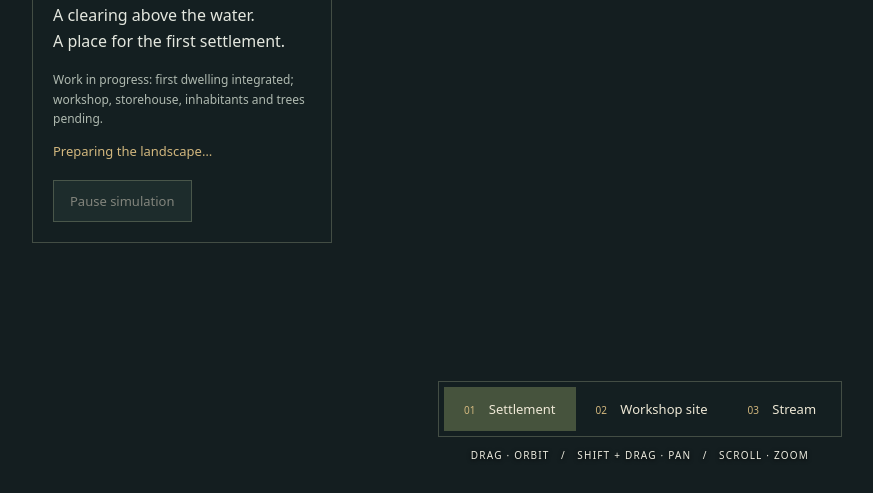
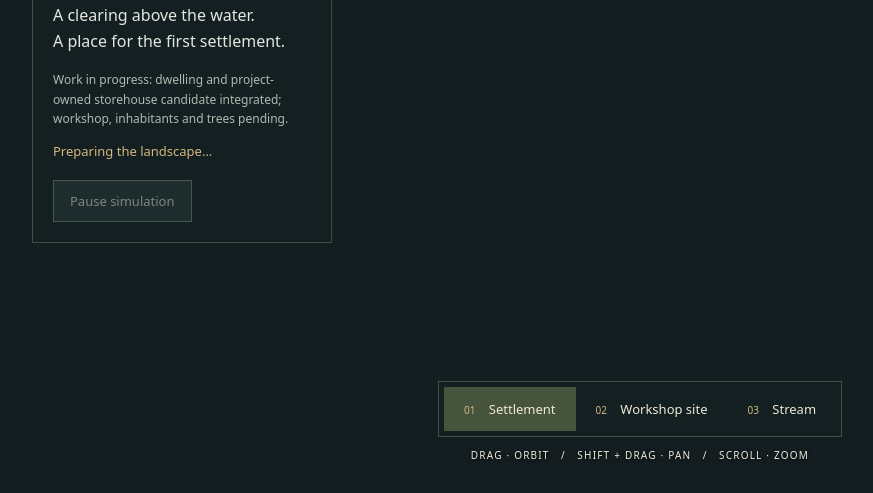
Before and after one commit to rostakr/-Bohemia-age-of-tribes., a website built with Vite: page index.html in a window 1280 px wide. Shown: the part 307-800 px from the top of the page, without its empty margins (0-873 px from the left). Built offline with nearby package versions, Linux system fonts and the light colour scheme; what playcanvas would draw is missing.

Commit message:
ui: reflect integrated storehouse candidate

```diff
--- a/index.html
+++ b/index.html
@@ -15,7 +15,7 @@
         <p class="eyebrow">Environment study · 01</p>
         <h2 id="phase-title">The Stream Valley</h2>
         <p>A clearing above the water.<br>A place for the first settlement.</p>
-        <p class="muted">Work in progress: first dwelling integrated; workshop, storehouse, inhabitants and trees pending.</p>
+        <p class="muted">Work in progress: dwelling and project-owned storehouse candidate integrated; workshop, inhabitants and trees pending.</p>
         <p id="status" role="status">Preparing the landscape…</p>
         <button id="pause" type="button" aria-pressed="false" disabled>Pause simulation</button>
       </section>
```
